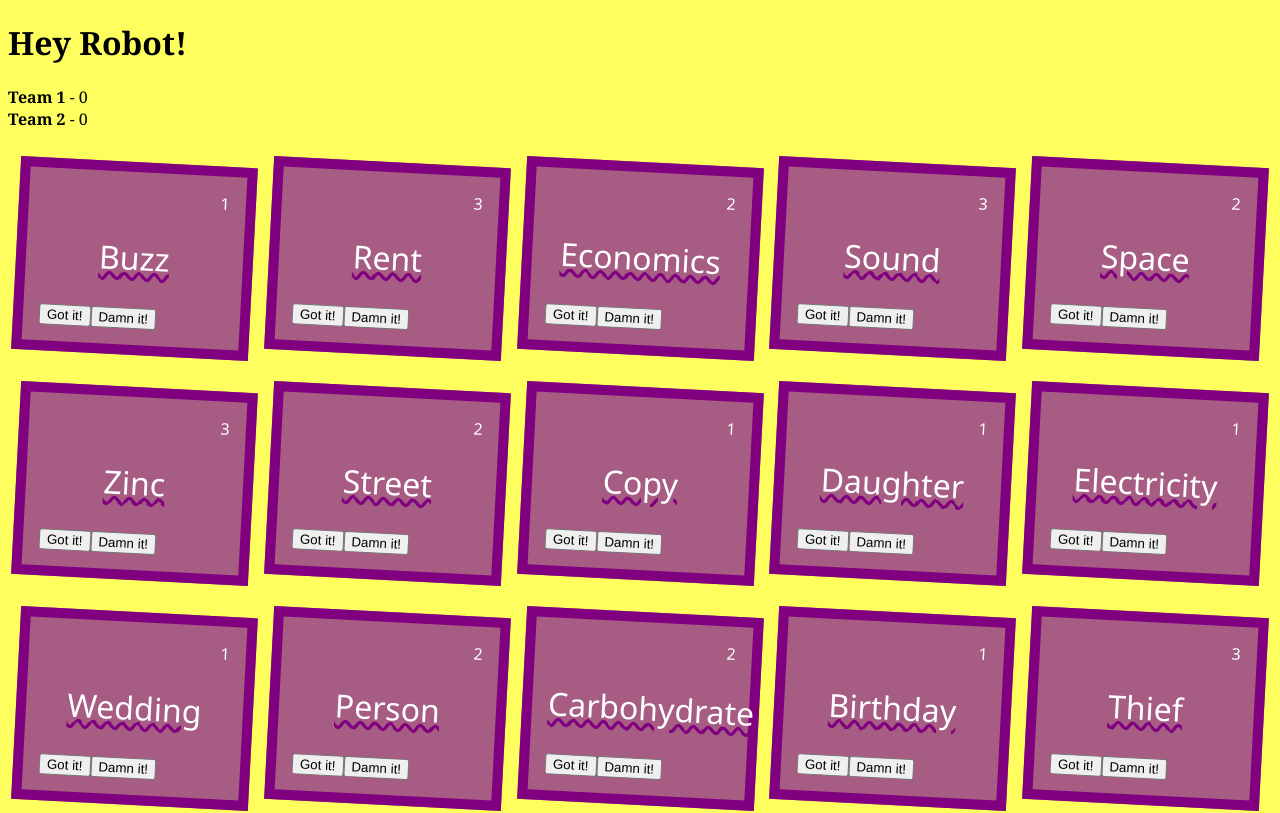
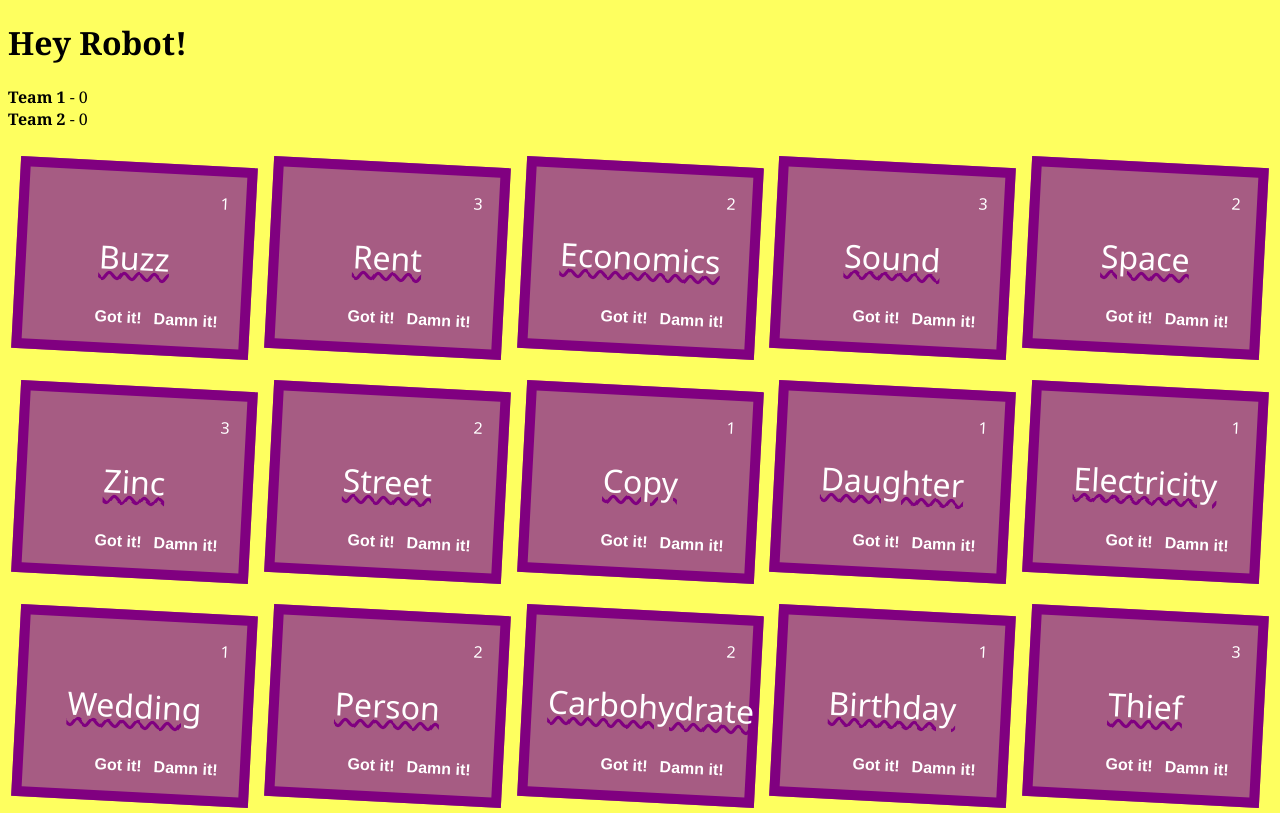
Before and after one commit to ruisilva450/heyrobot, a Next.js app: page / in a window 1280 px wide. Shown: the top 813 px of the page. Built offline with nearby package versions, Linux system fonts and the light colour scheme.

Commit message:
restyle card buttons

```diff
--- a/components/card.js
+++ b/components/card.js
@@ -9,6 +9,7 @@ function Card({ word, points, onGotIt = () => {}, onDamnIt = () => {} }) {
       <div className="text">{word}</div>
       <br />
       <br />
+      <div className="buttons">
         <button
           onClick={() => {
             onGotIt(word, wordPoints);
@@ -24,6 +25,7 @@ function Card({ word, points, onGotIt = () => {}, onDamnIt = () => {} }) {
         >
           Damn it!
         </button>
+      </div>
     </li>
   );
 }
--- a/styles.css
+++ b/styles.css
@@ -29,3 +29,21 @@ li .text {
   font-size: 2rem;
   text-decoration: underline wavy purple;
 }
+
+button {
+  background-color: transparent; /* Green */
+  border: none;
+  color: white;
+  text-align: center;
+  text-decoration: none;
+  font-weight: 700;
+  font-size: 1rem;
+}
+
+button:hover {
+  text-decoration: underline;
+}
+
+.buttons {
+  text-align: right;
+}
```
Lines whose indentation alone changed are shown as unchanged.
